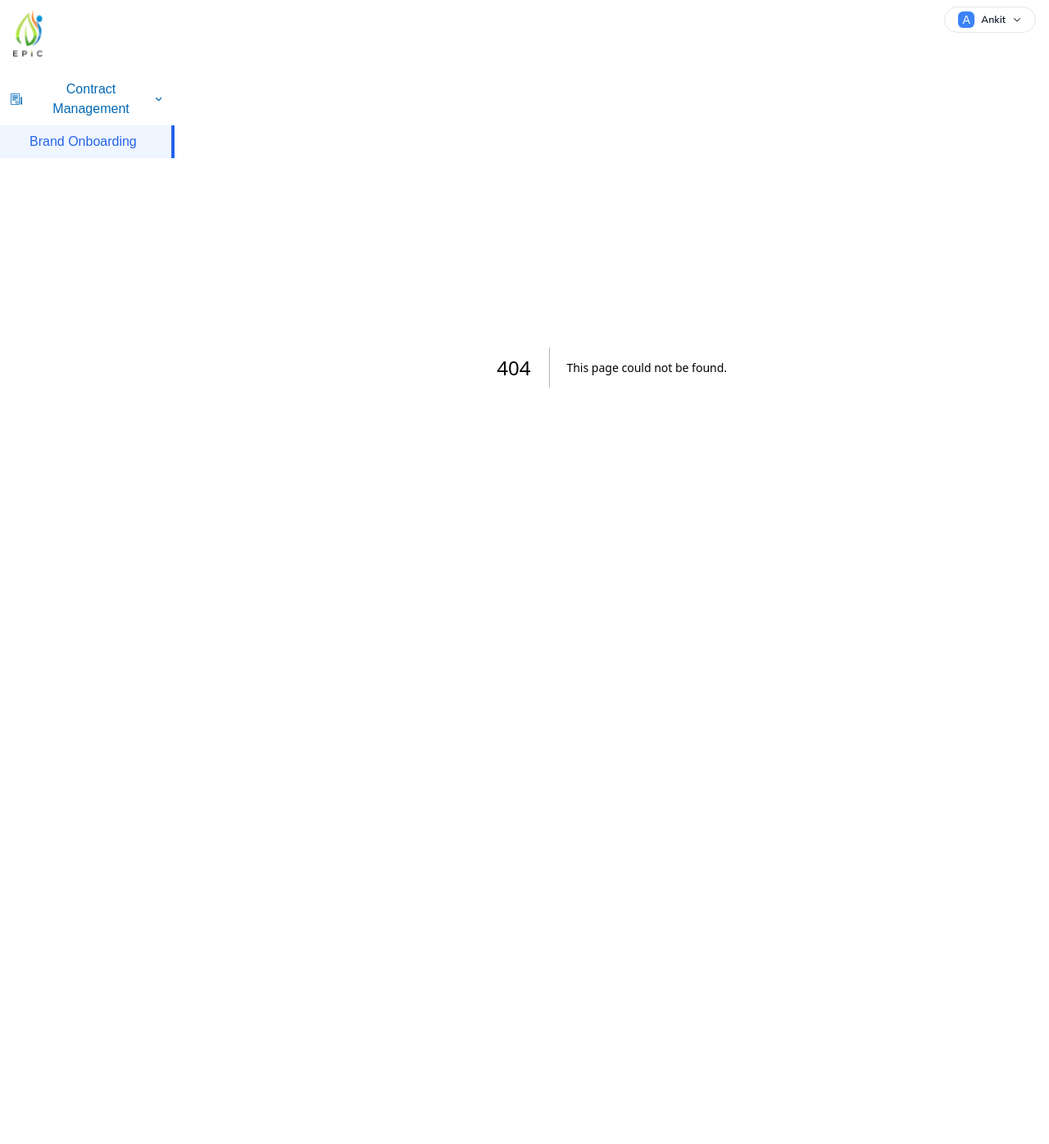
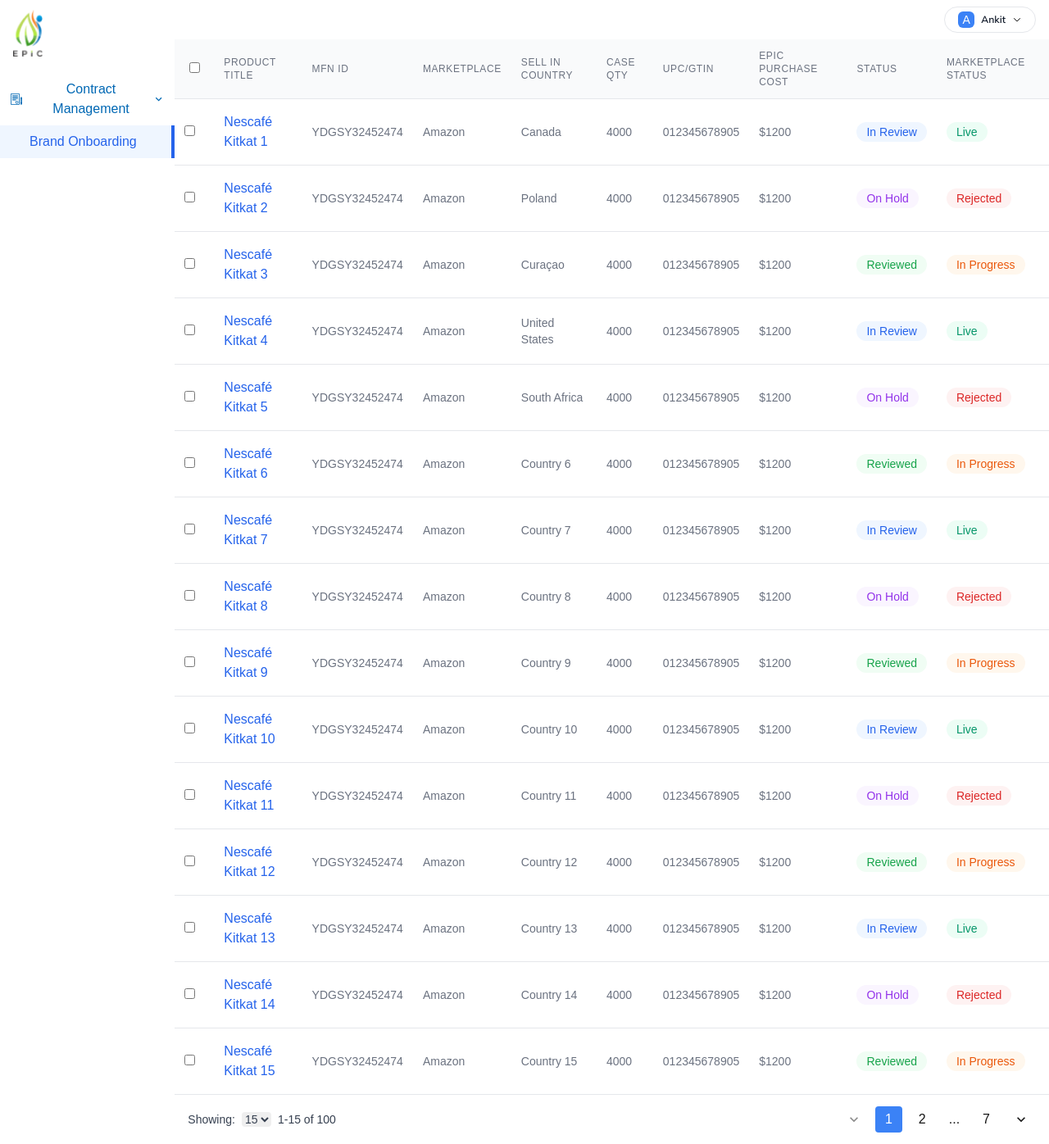
Before and after one commit to ankitmlesmagico/epic, a Next.js app: page /table in a window 1280 px wide. Before the commit this address had no page. Shown: the whole page at 82% size. Before the commit the page ends 848 px from the top, so only its background shows below. Built offline with nearby package versions, Linux system fonts and the light colour scheme.

Commit message:
feat: table added

```diff
--- /dev/null
+++ b/src/app/table/page.tsx
@@ -0,0 +1,25 @@
+'use client';
+import DataTable from '@/components/table';
+import React from 'react';
+
+const defaultData = Array.from({ length: 100 }, (_, i) => ({
+  id: i + 1, // Add an ID to each item for selection
+  productTitle: `Nescafé Kitkat ${i + 1}`,
+  mfnId: 'YDGSY32452474',
+  marketplace: 'Amazon',
+  sellInCountry:
+    i < 5
+      ? ['Canada', 'Poland', 'Curaçao', 'United States', 'South Africa'][i]
+      : `Country ${i + 1}`,
+  caseQty: 4000,
+  upcGtin: '012345678905',
+  epicPurchaseCost: 1200,
+  status: ['In Review', 'On Hold', 'Reviewed'][i % 3],
+  marketplaceStatus: ['Live', 'Rejected', 'In Progress'][i % 3],
+}));
+
+const Table = () => {
+  return <DataTable data={defaultData} />;
+};
+
+export default Table;
--- /dev/null
+++ b/src/components/table/index.tsx
@@ -0,0 +1,242 @@
+import React, { useState } from 'react';
+import { MdKeyboardArrowDown, MdKeyboardArrowUp } from 'react-icons/md';
+
+const StatusBadge = ({ status }) => {
+  const getStatusStyles = () => {
+    switch (status?.toLowerCase()) {
+      case 'in review':
+        return 'bg-blue-50 text-blue-600';
+      case 'on hold':
+        return 'bg-purple-50 text-purple-600';
+      case 'reviewed':
+        return 'bg-green-50 text-green-600';
+      case 'in progress':
+        return 'bg-orange-50 text-orange-600';
+      case 'live':
+        return 'bg-emerald-50 text-emerald-600';
+      case 'rejected':
+        return 'bg-red-50 text-red-600';
+      default:
+        return 'bg-gray-50 text-gray-600';
+    }
+  };
+
+  return (
+    <span
+      className={`px-3 py-1 rounded-full text-sm font-medium ${getStatusStyles()}`}
+    >
+      {status}
+    </span>
+  );
+};
+
+const DataTable = ({ data, itemsPerPage = 15 }) => {
+  const [currentPage, setCurrentPage] = useState(1);
+  const [selectedItems, setSelectedItems] = useState([]);
+
+  const totalPages = Math.ceil(data.length / itemsPerPage);
+  const startIndex = (currentPage - 1) * itemsPerPage;
+  const endIndex = startIndex + itemsPerPage;
+  const currentData = data.slice(startIndex, endIndex);
+
+  const handleSelectAll = (e) => {
+    if (e.target.checked) {
+      setSelectedItems(currentData.map((item) => item.id));
+    } else {
+      setSelectedItems([]);
+    }
+  };
+
+  const handleSelectItem = (id) => {
+    setSelectedItems((prev) =>
+      prev.includes(id) ? prev.filter((item) => item !== id) : [...prev, id]
+    );
+  };
+
+  return (
+    <div className="w-full">
+      <div className="overflow-x-auto">
+        <table className="min-w-full divide-y divide-gray-200">
+          {/* Table Header */}
+          <thead className="bg-gray-50">
+            <tr>
+              <th scope="col" className="w-12 px-3 py-3">
+                <input
+                  type="checkbox"
+                  className="rounded border-gray-300"
+                  onChange={handleSelectAll}
+                  checked={selectedItems.length === currentData.length}
+                />
+              </th>
+              <th
+                scope="col"
+                className="px-3 py-3 text-left text-xs font-medium text-gray-500 uppercase tracking-wider"
+              >
+                Product Title
+              </th>
+              <th
+                scope="col"
+                className="px-3 py-3 text-left text-xs font-medium text-gray-500 uppercase tracking-wider"
+              >
+                MFN ID
+              </th>
+              <th
+                scope="col"
+                className="px-3 py-3 text-left text-xs font-medium text-gray-500 uppercase tracking-wider"
+              >
+                Marketplace
+              </th>
+              <th
+                scope="col"
+                className="px-3 py-3 text-left text-xs font-medium text-gray-500 uppercase tracking-wider"
+              >
+                Sell In Country
+              </th>
+              <th
+                scope="col"
+                className="px-3 py-3 text-left text-xs font-medium text-gray-500 uppercase tracking-wider"
+              >
+                Case Qty
+              </th>
+              <th
+                scope="col"
+                className="px-3 py-3 text-left text-xs font-medium text-gray-500 uppercase tracking-wider"
+              >
+                UPC/GTIN
+              </th>
+              <th
+                scope="col"
+                className="px-3 py-3 text-left text-xs font-medium text-gray-500 uppercase tracking-wider"
+              >
+                Epic Purchase Cost
+              </th>
+              <th
+                scope="col"
+                className="px-3 py-3 text-left text-xs font-medium text-gray-500 uppercase tracking-wider"
+              >
+                Status
+              </th>
+              <th
+                scope="col"
+                className="px-3 py-3 text-left text-xs font-medium text-gray-500 uppercase tracking-wider"
+              >
+                Marketplace Status
+              </th>
+            </tr>
+          </thead>
+
+          {/* Table Body */}
+          <tbody className="bg-white divide-y divide-gray-200">
+            {currentData.map((item, index) => (
+              <tr key={index} className="hover:bg-gray-50">
+                <td className="px-3 py-4">
+                  <input
+                    type="checkbox"
+                    className="rounded border-gray-300"
+                    checked={selectedItems.includes(item.id)}
+                    onChange={() => handleSelectItem(item.id)}
+                  />
+                </td>
+                <td className="px-3 py-4">
+                  <a href="#" className="text-blue-600 hover:underline">
+                    {item.productTitle}
+                  </a>
+                </td>
+                <td className="px-3 py-4 text-sm text-gray-500">
+                  {item.mfnId}
+                </td>
+                <td className="px-3 py-4 text-sm text-gray-500">
+                  {item.marketplace}
+                </td>
+                <td className="px-3 py-4 text-sm text-gray-500">
+                  {item.sellInCountry}
+                </td>
+                <td className="px-3 py-4 text-sm text-gray-500">
+                  {item.caseQty}
+                </td>
+                <td className="px-3 py-4 text-sm text-gray-500">
+                  {item.upcGtin}
+                </td>
+                <td className="px-3 py-4 text-sm text-gray-500">
+                  ${item.epicPurchaseCost}
+                </td>
+                <td className="px-3 py-4">
+                  <StatusBadge status={item.status} />
+                </td>
+                <td className="px-3 py-4">
+                  <StatusBadge status={item.marketplaceStatus} />
+                </td>
+              </tr>
+            ))}
+          </tbody>
+        </table>
+      </div>
+
+      {/* Pagination */}
+      <div className="flex items-center justify-between px-4 py-3 bg-white border-t border-gray-200">
+        <div className="flex items-center">
+          <span className="text-sm text-gray-700">
+            Showing:
+            <select
+              className="mx-2 rounded border-gray-300"
+              value={itemsPerPage}
+              onChange={(e) => setItemsPerPage(Number(e.target.value))}
+            >
+              <option value={15}>15</option>
+              <option value={25}>25</option>
+              <option value={50}>50</option>
+            </select>
+            {startIndex + 1}-{Math.min(endIndex, data.length)} of {data.length}
+          </span>
+        </div>
+
+        <div className="flex items-center space-x-2">
+          <button
+            onClick={() => setCurrentPage((prev) => Math.max(1, prev - 1))}
+            disabled={currentPage === 1}
+            className="p-2 rounded hover:bg-gray-100 disabled:opacity-50"
+          >
+            <MdKeyboardArrowDown className="w-5 h-5" />
+          </button>
+
+          {Array.from({ length: totalPages }, (_, i) => i + 1)
+            .filter(
+              (page) =>
+                page === 1 ||
+                page === totalPages ||
+                (page >= currentPage - 1 && page <= currentPage + 1)
+            )
+            .map((page, index, array) => (
+              <React.Fragment key={page}>
+                {index > 0 && array[index - 1] !== page - 1 && (
+                  <span className="px-2">...</span>
+                )}
+                <button
+                  onClick={() => setCurrentPage(page)}
+                  className={`px-3 py-1 rounded ${
+                    currentPage === page
+                      ? 'bg-blue-500 text-white'
+                      : 'hover:bg-gray-100'
+                  }`}
+                >
+                  {page}
+                </button>
+              </React.Fragment>
+            ))}
+
+          <button
+            onClick={() =>
+              setCurrentPage((prev) => Math.min(totalPages, prev + 1))
+            }
+            disabled={currentPage === totalPages}
+            className="p-2 rounded hover:bg-gray-100 disabled:opacity-50"
+          >
+            <MdKeyboardArrowDown className="w-5 h-5" />
+          </button>
+        </div>
+      </div>
+    </div>
+  );
+};
+
+export default DataTable;
```
